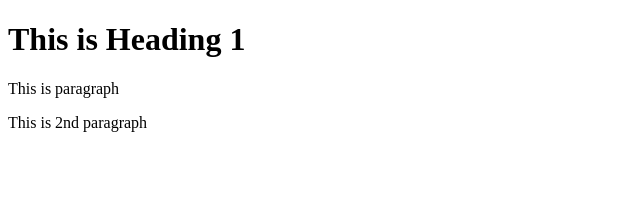
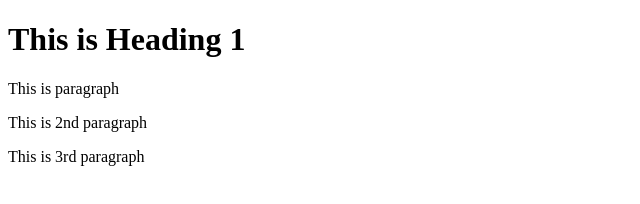
Before and after one commit to maria-mehmood-02/git-test, a website: page index.html in a window 1280 px wide. Shown: the whole page, without its empty margins (0-640 px from the left). Drawn offline with Linux system fonts and the light colour scheme.

Commit message:
fourth commit

```diff
--- a/index.html
+++ b/index.html
@@ -5,5 +5,6 @@
         <h1>This is Heading 1</h1>
         <p>This is paragraph</p>
         <p>This is 2nd paragraph</p>
+        <p>This is 3rd paragraph</p>
     </body>
 </html>
```
Also changed, not shown: package.json (added, +24 -0 lines), 2 other files.
